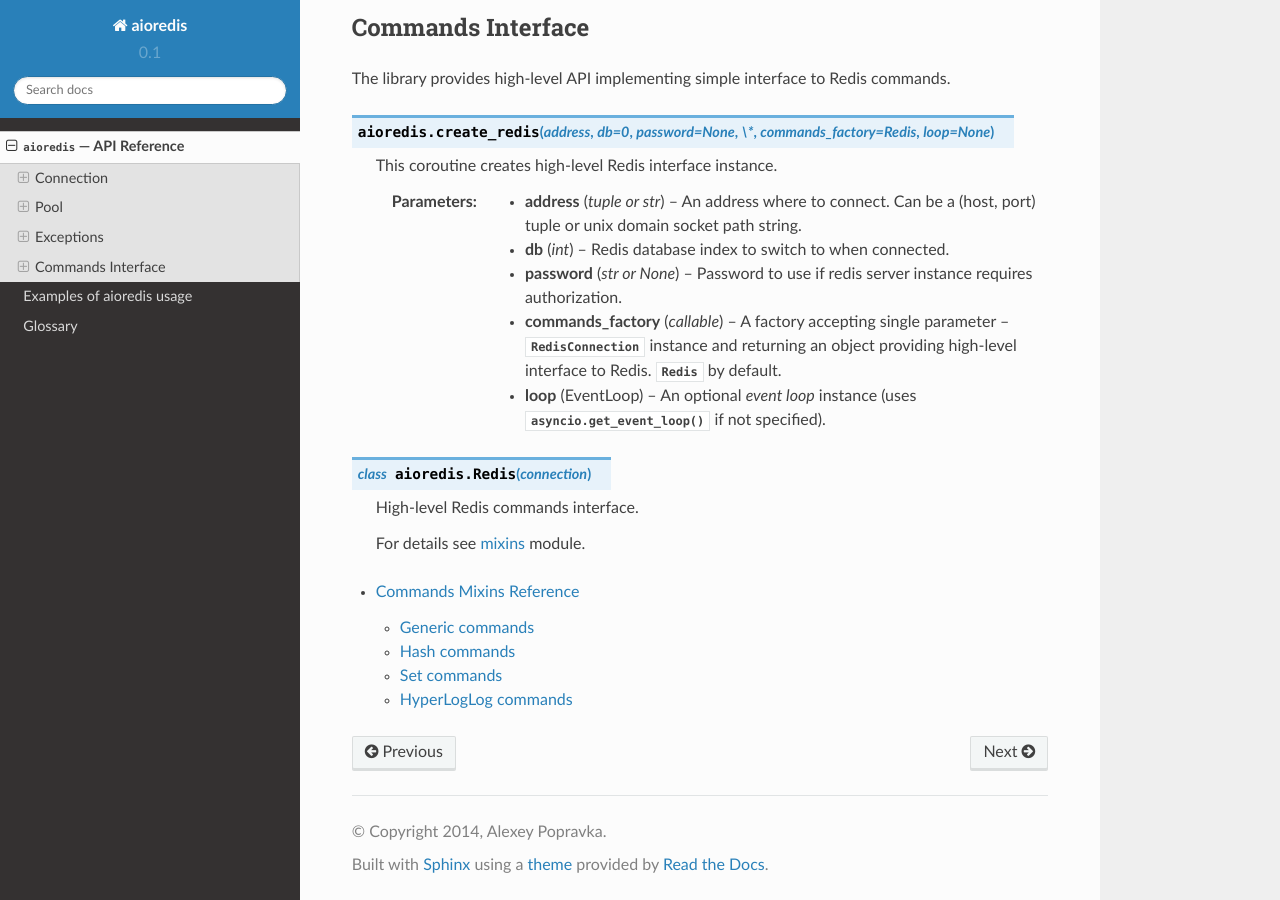
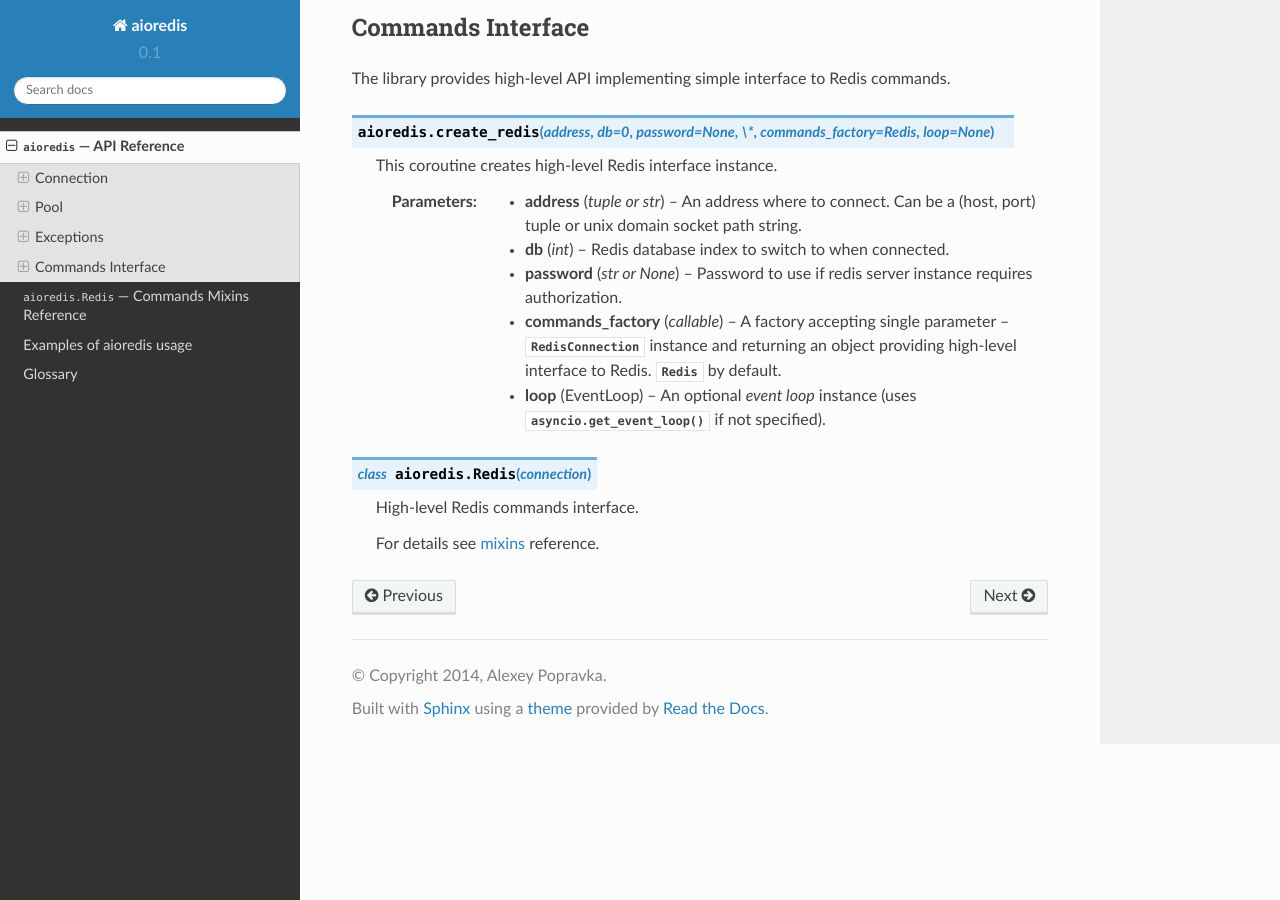
Before and after one commit to aio-libs-abandoned/aioredis-py, a Sphinx documentation site: the page built from docs/api_reference.rst, in a window 1280 px wide and 900 px high, scrolled down 4193 px. Built offline with Sphinx 7.4.7 and the Read the Docs theme 2.0.0, drawn with Linux system fonts in a browser that asks for light colours.

```diff
--- a/docs/api_reference.rst
+++ b/docs/api_reference.rst
@@ -280,16 +280,11 @@ to Redis commands.
 
 
 .. class:: Redis(connection)
+   :noindex:
 
    High-level Redis commands interface.
 
-   For details see :ref:`mixins<aioredis-commands>` module.
+   For details see :ref:`mixins<aioredis-commands>` reference.
 
-
-.. toctree::
-
-   mixins
-
-
-.. _aioredis.commands:
+..
     https://github.com/aio-libs/aioredis/tree/master/aioredis/commands
--- a/docs/index.rst
+++ b/docs/index.rst
@@ -57,6 +57,7 @@ Contents
    :maxdepth: 3
 
    api_reference
+   mixins
    examples
    glossary
 
```
Also changed, not shown: docs/examples.rst (+6 -1 lines), docs/mixins.rst (+13 -8 lines), 2 other files.
